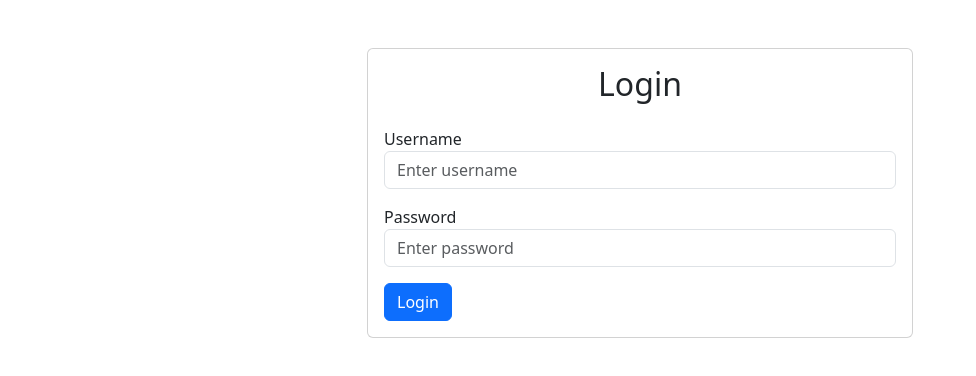
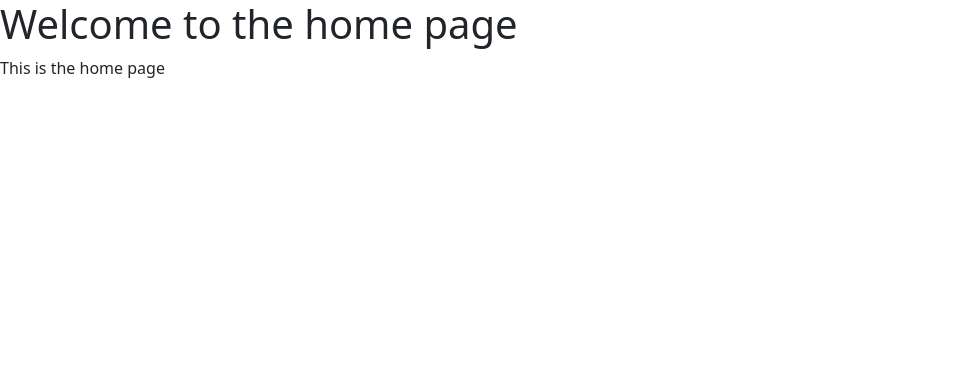
Before and after one commit to ksuwa55/assestManagement, a React (Create React App) app in the folder frontend/: page / in a window 1280 px wide. Before the commit this address led to /login. Shown: the top 376 px of the page, without its empty margins (0-976 px from the left). Built offline with nearby package versions, Linux system fonts and the light colour scheme; sample sign-in values are in the browser's storage.

Commit message:
mofidied login logic

```diff
--- a/frontend/src/App.js
+++ b/frontend/src/App.js
@@ -6,7 +6,8 @@ import Home from './pages/home';
 import 'bootstrap/dist/css/bootstrap.min.css';
 
 function App() {
-  const isLoggedIn = false; // Replace with the auth logic
+
+  const isLoggedIn = localStorage.getItem('authentificated'); // Replace with the auth logic
 
   return (
     <div className="App">
--- a/frontend/src/pages/login.js
+++ b/frontend/src/pages/login.js
@@ -25,14 +25,14 @@ const  LoginForm = () => {
               username,
               password,
             });
-
+           console.log(response)
             // Check if login was successful
-            if(response.data.success) {
+            if(response.data) {
               // Set authentification flag in localStrage
               localStorage.setItem('authentificated', 'true');
 
               // Redirect to the home page
-              navigate('/home');
+              navigate('/');
             } else {
               setError('Invalid username or password');
             }
```
Also changed, not shown: 2 other files (tests, documents, lock files or other folders).
